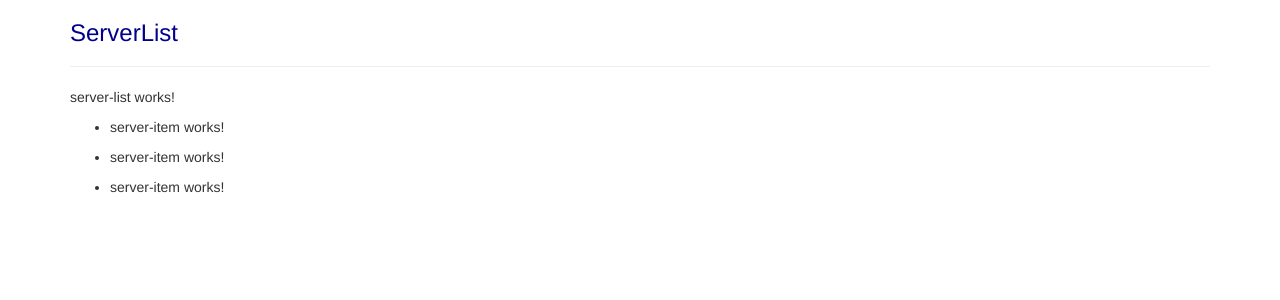
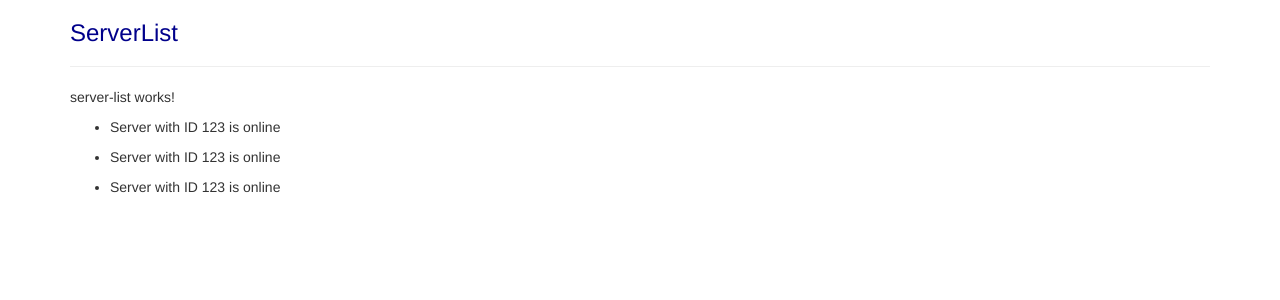
Before and after one commit to elvan/server-list-app-angular-basics, an Angular app: page / in a window 1280 px wide. Shown: the top 300 px of the page. Built offline with nearby package versions, Linux system fonts and the light colour scheme.

Commit message:
string interpolation

```diff
--- a/src/app/server-item/server-item.component.html
+++ b/src/app/server-item/server-item.component.html
@@ -1 +1 @@
-<p>server-item works!</p>
+<p>Server with ID {{ serverId }} is {{ getServerStatus() }}</p>
--- a/src/app/server-item/server-item.component.ts
+++ b/src/app/server-item/server-item.component.ts
@@ -6,7 +6,14 @@ import { Component, OnInit } from '@angular/core';
   styleUrls: ['./server-item.component.css'],
 })
 export class ServerItemComponent implements OnInit {
+  serverId = 123;
+  serverStatus = 'online';
+
   constructor() {}
 
   ngOnInit(): void {}
+
+  getServerStatus(): string {
+    return this.serverStatus;
+  }
 }
```
